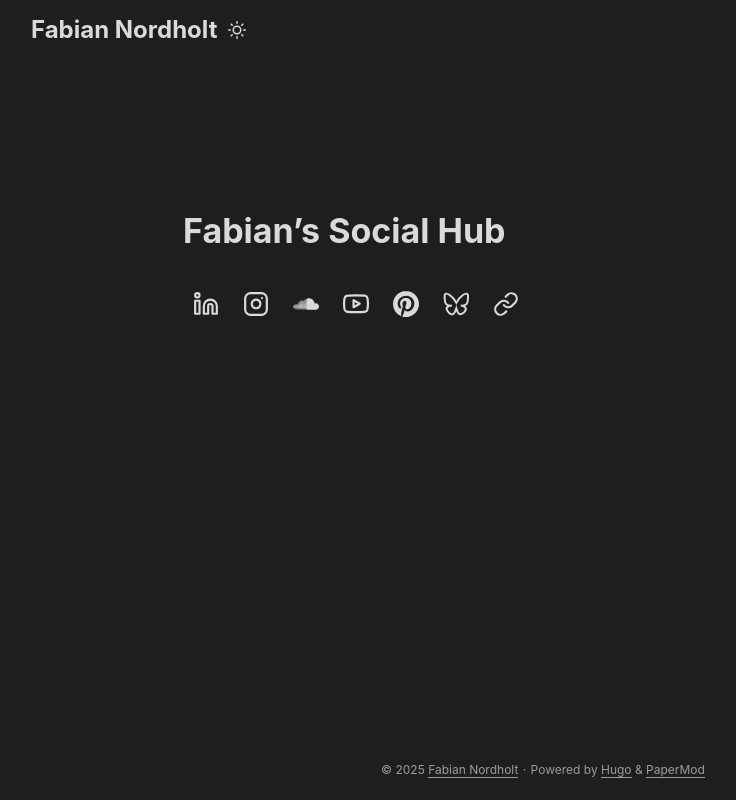
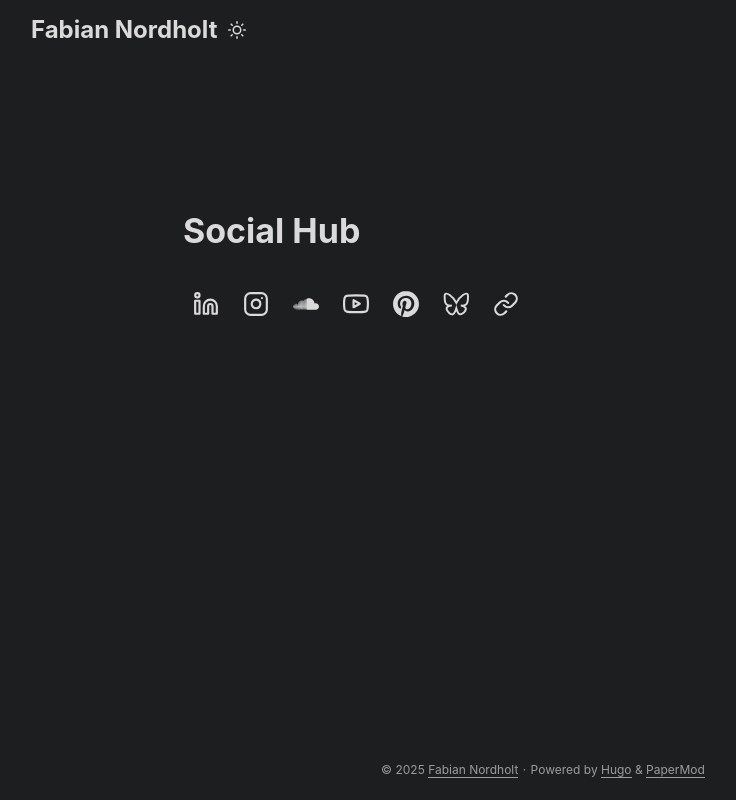
Before and after one commit to fabian-nordholt/fabian-nordholt.github.io, a plain HTML site: page index.html in a window 1280 px wide. Shown: the whole page, without its empty margins (97-833 px from the left). Drawn offline with Linux system fonts and the light colour scheme.

Commit message:
Deploy update: 2025-07-09 21:17:23

```diff
--- a/index.html
+++ b/index.html
@@ -117,7 +117,7 @@
 <main class="main">
 <article class="first-entry home-info">
     <header class="entry-header">
-        <h1>Fabian&rsquo;s Social Hub</h1>
+        <h1>Social Hub</h1>
     </header>
     <div class="entry-content">
         <!-- raw HTML omitted -->
```
